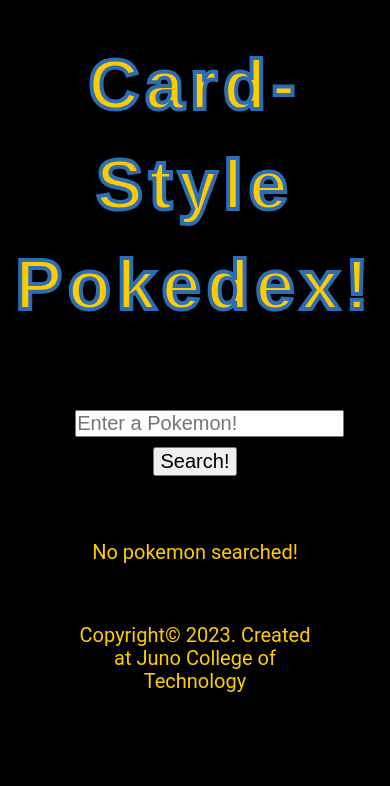
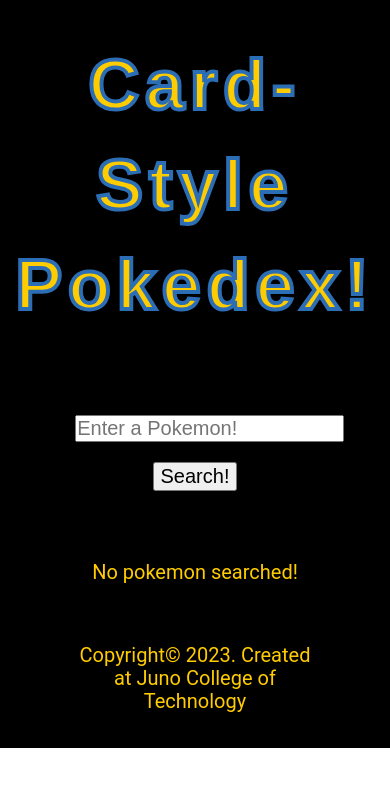
Before and after one commit to wilsonchoi90/cardstyle-pokedex, a React (Create React App) app: page / in a window 390 px wide. Shown: the top 786 px of the page. Built offline with nearby package versions, Linux system fonts and the light colour scheme; a web font is replaced by a local one.

Commit message:
fixed media queries

```diff
--- a/src/index.css
+++ b/src/index.css
@@ -38,7 +38,6 @@
 /* GLOBAL*/
 
 .App {
-    height: 150vh;
     background: #000;
 }
 
@@ -51,6 +50,7 @@
     justify-content: center;
     align-items: center;
     padding: 25px 0;
+    background: #000;
 }
 
 
@@ -80,12 +80,12 @@
 input {
     justify-content: center;
     align-items: center;
-    margin: 5px;
+    margin: 10px 5px;
 }
 
 button {
     cursor: pointer;
-    margin: 5px;
+    margin: 10px 5px;
 }
 
 /* NO POKEMON */
@@ -177,11 +177,14 @@
         -webkit-text-stroke: 4px #2b6eb6;
     }
 
+
+    .special,
     .pokemonCardContainer {
-        max-width: 100%;
+        width: 100%;
     }
+
     .pokemonCardDisplay {
-        width: 280px;
+        width: 100%
     }
 
 }
```
